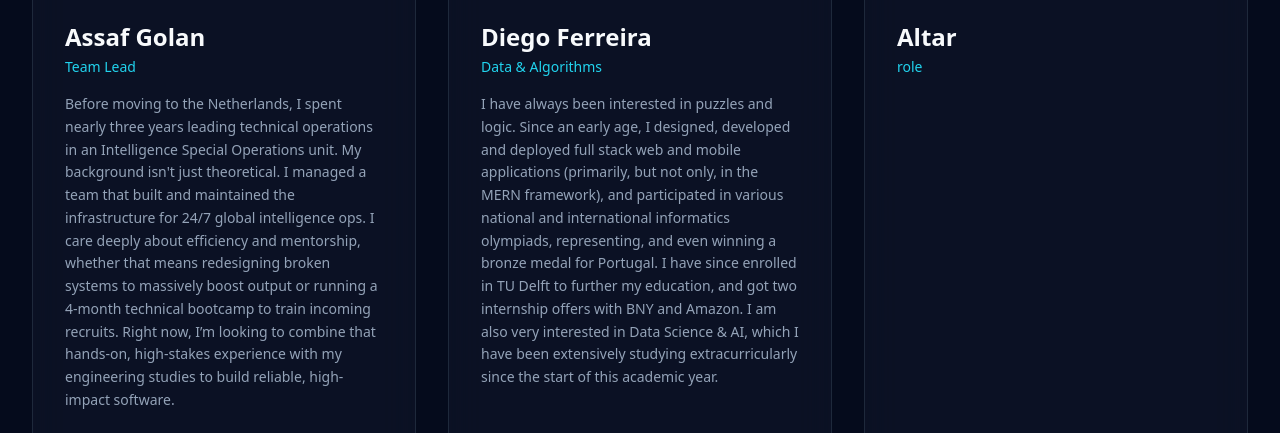
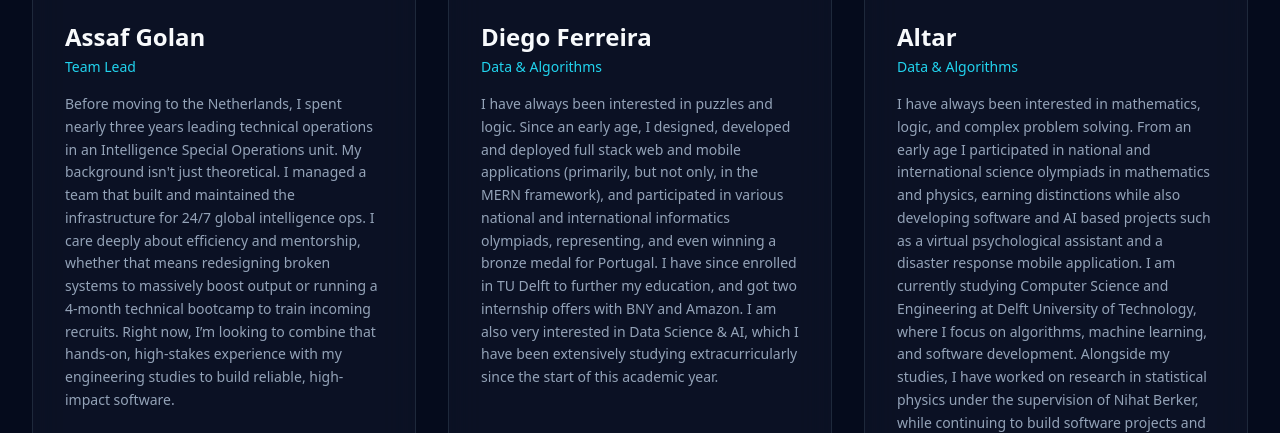
Before and after one commit to bdc9d5tczt-prog/portfolio, a plain HTML site: page index.html in a window 1280 px wide. Shown: the part 2500-2933 px from the top of the page. Drawn offline with nearby package versions, Linux system fonts and the light colour scheme.

Commit message:
Update index.html

```diff
--- a/index.html
+++ b/index.html
@@ -257,8 +257,8 @@
             </div>
             <div class="p-8 pt-6 relative z-20 flex flex-col flex-grow">
               <h3 class="text-2xl font-bold mb-1 select-none cursor-default">Altar</h3>
-              <p class="text-cyan-400 font-medium text-sm mb-4 select-none cursor-default">role</p>
-              <p class="text-slate-400 text-sm leading-relaxed mb-6 min-h-[80px]"></p>
+              <p class="text-cyan-400 font-medium text-sm mb-4 select-none cursor-default">Data & Algorithms</p>
+              <p class="text-slate-400 text-sm leading-relaxed mb-6 min-h-[80px]">I have always been interested in mathematics, logic, and complex problem solving. From an early age I participated in national and international science olympiads in mathematics and physics, earning distinctions while also developing software and AI based projects such as a virtual psychological assistant and a disaster response mobile application. I am currently studying Computer Science and Engineering at Delft University of Technology, where I focus on algorithms, machine learning, and software development. Alongside my studies, I have worked on research in statistical physics under the supervision of Nihat Berker, while continuing to build software projects and collaborate in team based development environments.</p>
               <div class="flex items-center gap-4 pt-4 border-t border-slate-800 select-none mt-auto">
                 <a href="#" class="text-slate-400 hover:text-cyan-400 transition-colors flex items-center gap-1 text-sm font-semibold cursor-pointer">
                   <i data-lucide="linkedin" class="w-4 h-4"></i> LinkedIn
@@ -403,4 +403,5 @@
     }, 1500);
   </script>
 </body>
+
 </html>
```
